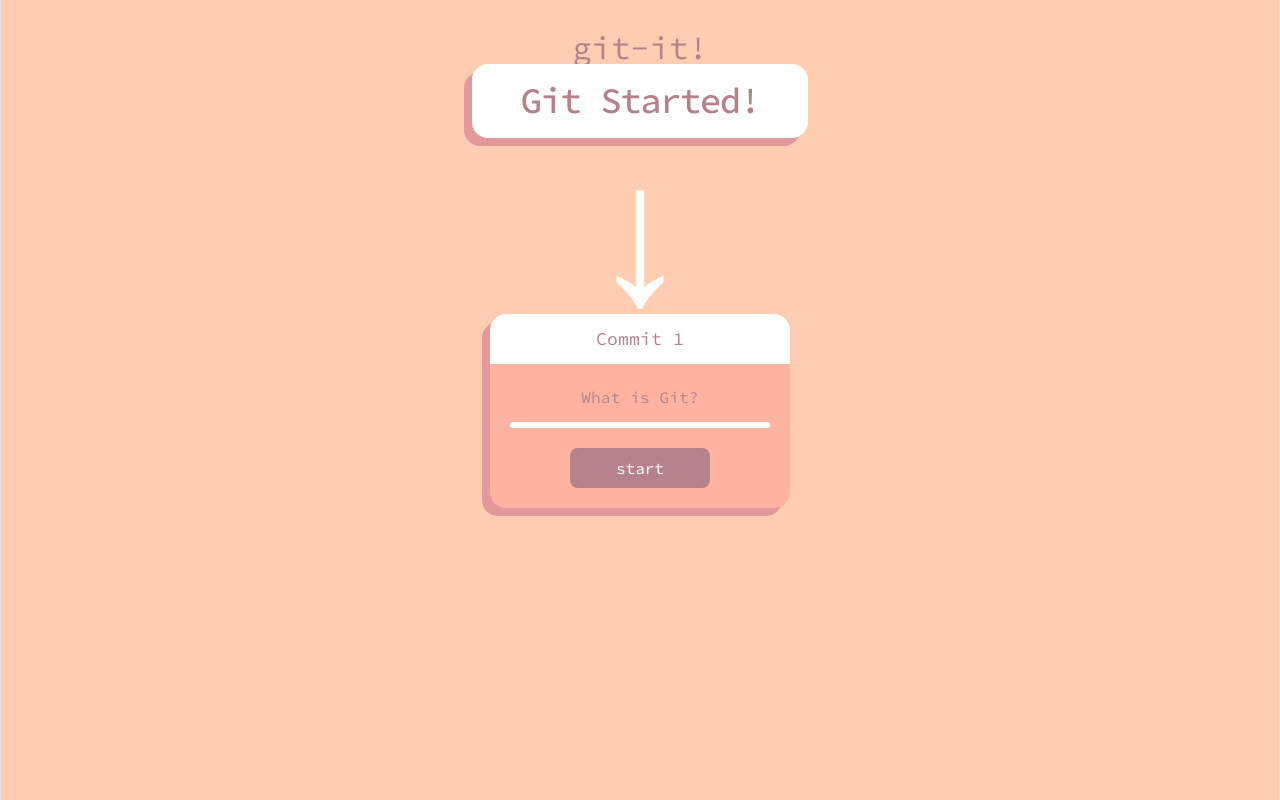
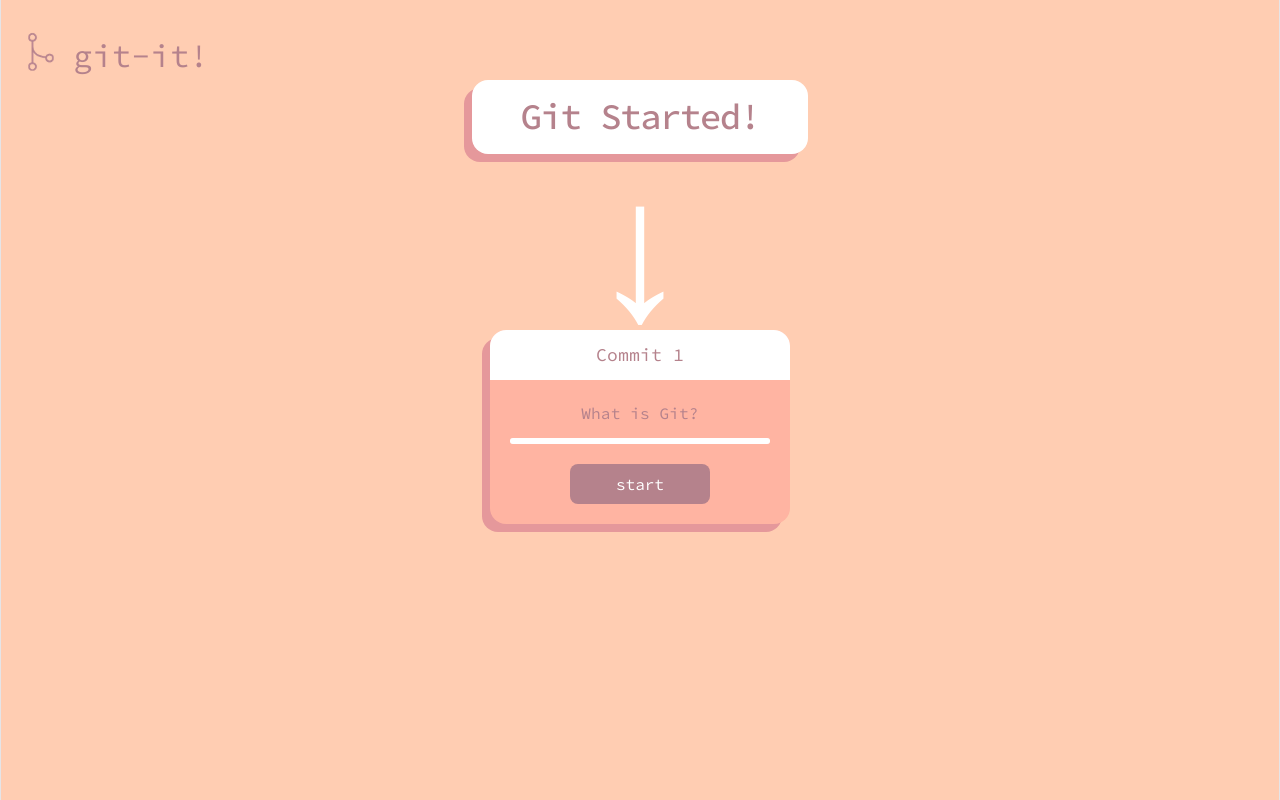
Before and after one commit to dlw1rm4/git-it, a React (Vite) app: page /git-it/lessons in a window 1280 px wide. Built offline with nearby package versions, Linux system fonts and the light colour scheme.

Commit message:
fixed logo in lessons page

```diff
--- a/src/pages/lessons.css
+++ b/src/pages/lessons.css
@@ -10,13 +10,32 @@
     padding: 20px;
 }
 
+.logo-wrapper
+{
+  display: flex;
+  align-self: flex-start;
+  align-items: center;
+  gap: 12px;
+  justify-content: center;
+  height: 60px;
+}
+
+.logo-icon
+{
+  width: 40px;
+  height: auto;
+  position: relative;
+  top: 2px;
+}
+
 .logo
 {
-
     color: #B5828C;
     font-family: "Source Code Pro";
     font-size: 32px;
-    margin-bottom: 40px;
+    margin: 0;
+    line-height: 1;
+    padding-top: 12px;
 }
 
 .lessons-container
--- a/src/pages/lessons.tsx
+++ b/src/pages/lessons.tsx
@@ -1,5 +1,6 @@
 import { useNavigate } from 'react-router-dom'
 import './lessons.css'
+import logoIcon from '../images/logo.png'
 
 const lessons = [
     {
@@ -14,7 +15,10 @@ export default function Lessons() {
 
     return (
         <div className="lessons-page">
-            <p className="logo">git-it!</p>
+            <div className="logo-wrapper">
+                <img src={logoIcon} alt="logo" className="logo-icon"></img>
+                <span className="logo">git-it!</span>
+            </div>
 
             <div className="lessons-container">
                 <div className="header-card">
```
